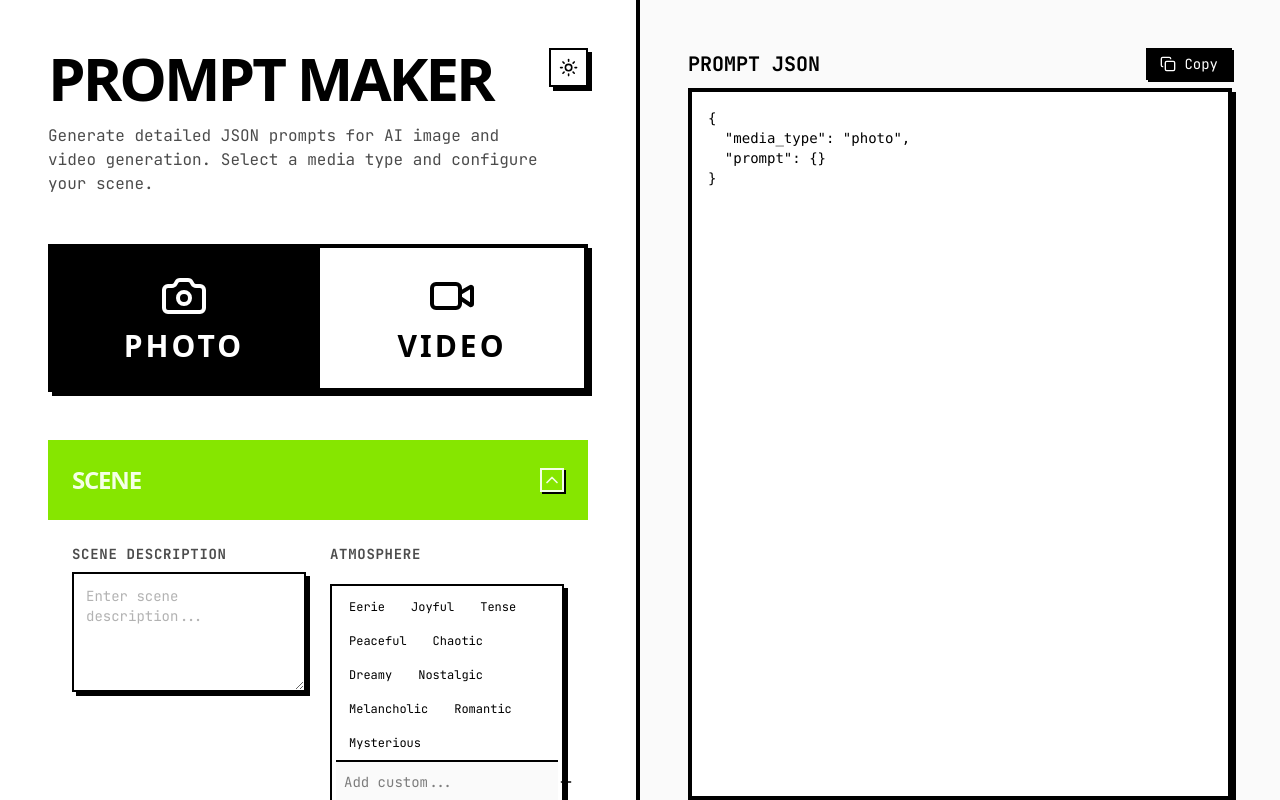
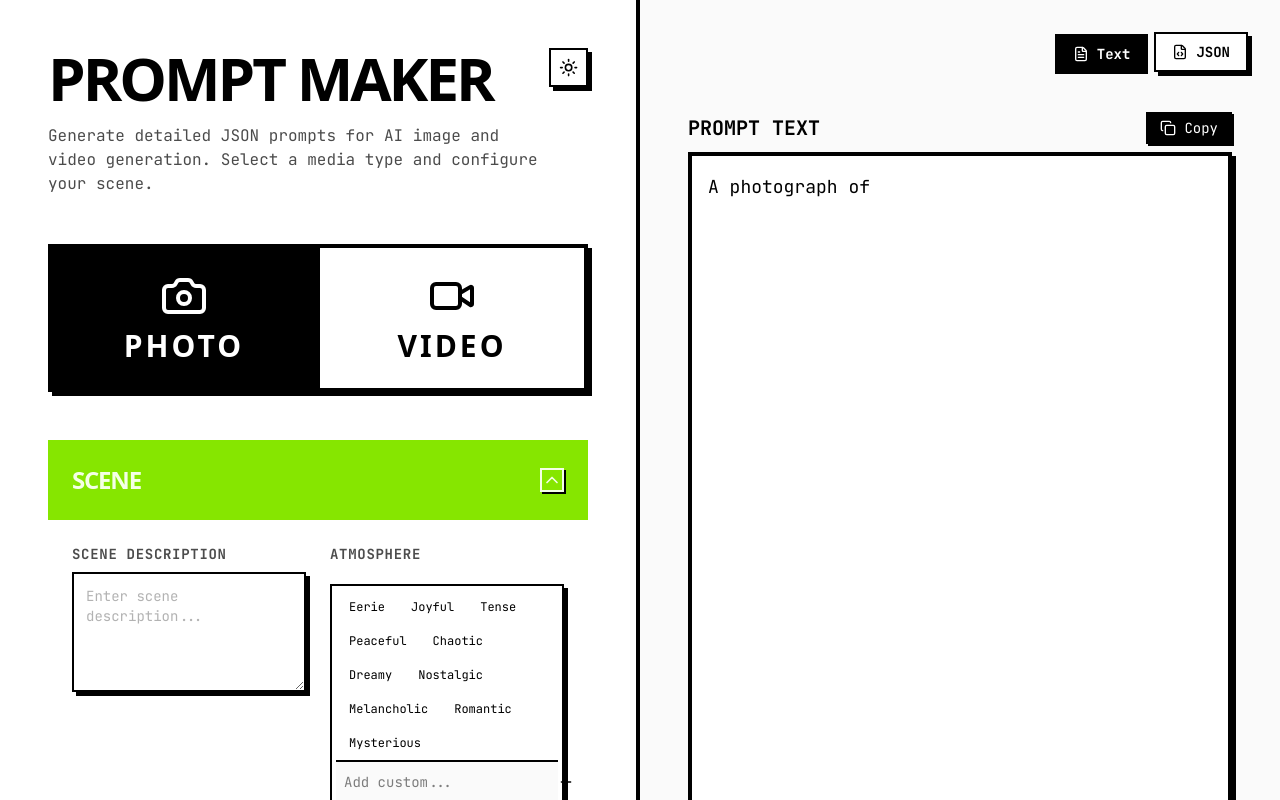
Before and after one commit to 3333444n/json-prompt-builder, a Next.js app: page / in a window 1280 px wide. Shown: the top 800 px of the page. Built offline with nearby package versions, Linux system fonts and the light colour scheme.

Commit message:
Add regular prompt visualizer

```diff
--- /dev/null
+++ b/components/form/text-preview.tsx
@@ -0,0 +1,110 @@
+"use client";
+
+import { usePrompt } from "@/context/prompt-context";
+import { Copy } from "lucide-react";
+import React from "react";
+
+export function TextPreview() {
+    const { state } = usePrompt();
+    const [copied, setCopied] = React.useState(false);
+
+    const promptText = React.useMemo(() => {
+        const parts: string[] = [];
+
+        // 1. Scene Description (This is usually the main subject/setting)
+        const sceneDesc = state.sections.scene?.description?.[0];
+        if (sceneDesc) {
+            parts.push(sceneDesc);
+        }
+
+        // 2. Iterate other sections
+        const excludedSections = ["scene"]; // Handled separately (description) or just regular iteration
+
+        // Helper to format values
+        const formatValues = (values: string[]) => values.join(", ");
+
+        // Order matters for a good prompt
+        const outputOrder = [
+            // "scene" fields like atmosphere, time_period etc. are good to have early
+            "scene",
+            "character",
+            "action",
+            "clothing",
+            "pose",
+            "place",
+            "lighting",
+            "cinematography",
+            "palette",
+            "cameraMotion",
+            "sound",
+            "speech"
+        ];
+
+        outputOrder.forEach(sectionId => {
+            const sectionData = state.sections[sectionId as keyof typeof state.sections];
+            if (!sectionData) return;
+
+            const sectionParts: string[] = [];
+
+            Object.entries(sectionData).forEach(([fieldId, values]) => {
+                if (!values || values.length === 0) return;
+
+                // Skip the description field as we handled it first (if it's the scene section)
+                if (sectionId === "scene" && fieldId === "description") return;
+
+                // For speech/actual_speech, maybe we want quotes?
+                if (sectionId === "speech" && fieldId === "actual_speech") {
+                    sectionParts.push(`"${values[0]}"`);
+                    return;
+                }
+
+                sectionParts.push(formatValues(values));
+            });
+
+            if (sectionParts.length > 0) {
+                parts.push(sectionParts.join(", "));
+            }
+        });
+
+        // Prefix with media type
+        const prefix = state.mediaType === "photo" ? "A photograph of" : "A video of";
+
+        // Check if we have a scene description to attach natural language to
+        let finalPrompt = "";
+
+        if (sceneDesc) {
+            finalPrompt = `${prefix} ${parts.join(", ")}`;
+        } else {
+            // If no main description, just list the attributes
+            finalPrompt = `${prefix} ${parts.join(", ")}`;
+        }
+
+        // Clean up double commas or empty spaces just in case
+        return finalPrompt.replace(/, ,/g, ",").trim();
+    }, [state]);
+
+    const handleCopy = () => {
+        navigator.clipboard.writeText(promptText);
+        setCopied(true);
+        setTimeout(() => setCopied(false), 2000);
+    };
+
+    return (
+        <div className="sticky top-6 h-[calc(100vh-3rem)] flex flex-col">
+            <div className="flex items-center justify-between mb-2">
+                <h3 className="font-mono text-xl font-bold uppercase">Prompt Text</h3>
+                <button
+                    onClick={handleCopy}
+                    className="flex items-center gap-2 px-3 py-1 bg-primary text-primary-foreground font-mono text-sm border-2 border-transparent hover:border-black dark:hover:border-white shadow-brutal-sm hover:translate-y-[2px] hover:shadow-none active:translate-y-[4px] transition-all"
+                >
+                    {copied ? "Copied!" : <><Copy className="w-4 h-4" /> Copy</>}
+                </button>
+            </div>
+            <div className="flex-1 rounded-sm border-4 border-black dark:border-white bg-card p-4 overflow-auto shadow-brutal font-mono text-lg leading-relaxed">
+                <p className="whitespace-pre-wrap text-foreground">
+                    {promptText}
+                </p>
+            </div>
+        </div>
+    );
+}
--- a/components/prompt-builder.tsx
+++ b/components/prompt-builder.tsx
@@ -1,17 +1,20 @@
 "use client";
 
-import React from "react";
+import React, { useState } from "react";
 import { usePrompt } from "@/context/prompt-context";
 import { SECTIONS } from "@/lib/section-data";
 import { MediaTypeToggle } from "./form/media-type-toggle";
 import { Section } from "./ui/section";
 import { MultiSelect } from "./ui/multi-select";
 import { JSONPreview } from "./form/json-preview";
+import { TextPreview } from "./form/text-preview";
 import { ThemeToggle } from "./theme-toggle";
 import { cn } from "@/lib/utils";
+import { FileCode, FileText } from "lucide-react";
 
 export function PromptBuilder() {
     const { state, updateField } = usePrompt();
+    const [viewMode, setViewMode] = useState<"json" | "text">("text");
 
     return (
         <div className="grid grid-cols-1 lg:grid-cols-2 min-h-screen bg-background text-foreground">
@@ -51,7 +54,7 @@ export function PromptBuilder() {
                                                 <textarea
                                                     className="w-full p-3 bg-card border-2 border-border font-mono text-sm shadow-brutal focus:outline-none focus:shadow-none focus:translate-x-[2px] focus:translate-y-[2px] transition-all min-h-[120px] resize-y placeholder:text-muted-foreground/50"
                                                     placeholder={`Enter ${field.label.toLowerCase()}...`}
-                                                    value={state.sections[section.id]?.[field.id]?.[0] || ""}
+                                                    value={state.sections[section.id as keyof typeof state.sections]?.[field.id]?.[0] || ""}
                                                     onChange={(e) => updateField(section.id, field.id, [e.target.value])}
                                                 />
                                             </div>
@@ -61,7 +64,7 @@ export function PromptBuilder() {
                                                 label={field.label}
                                                 options={field.options}
                                                 allowCustom={true}
-                                                selected={state.sections[section.id]?.[field.id] || []}
+                                                selected={state.sections[section.id as keyof typeof state.sections]?.[field.id] || []}
                                                 onChange={(values) => updateField(section.id, field.id, values)}
                                             />
                                         )}
@@ -73,19 +76,69 @@ export function PromptBuilder() {
                 </div>
             </div>
 
-            {/* Right Column: JSON Output */}
-            <div className="p-4 md:p-8 lg:p-12 bg-muted/20 hidden lg:block">
-                <JSONPreview />
+            {/* Right Column: Key Output */}
+            <div className="p-4 md:p-8 lg:p-12 bg-muted/20 hidden lg:block relative">
+                <div className="absolute top-8 right-8 z-10 flex gap-2">
+                    <button
+                        onClick={() => setViewMode("text")}
+                        className={cn(
+                            "flex items-center gap-2 px-4 py-2 font-mono font-bold text-sm border-2 border-black dark:border-white transition-all shadow-brutal",
+                            viewMode === "text"
+                                ? "bg-black text-white dark:bg-white dark:text-black translate-x-[2px] translate-y-[2px] shadow-none"
+                                : "bg-card hover:translate-x-[2px] hover:translate-y-[2px] hover:shadow-none"
+                        )}
+                    >
+                        <FileText className="w-4 h-4" />
+                        Text
+                    </button>
+                    <button
+                        onClick={() => setViewMode("json")}
+                        className={cn(
+                            "flex items-center gap-2 px-4 py-2 font-mono font-bold text-sm border-2 border-black dark:border-white transition-all shadow-brutal",
+                            viewMode === "json"
+                                ? "bg-black text-white dark:bg-white dark:text-black translate-x-[2px] translate-y-[2px] shadow-none"
+                                : "bg-card hover:translate-x-[2px] hover:translate-y-[2px] hover:shadow-none"
+                        )}
+                    >
+                        <FileCode className="w-4 h-4" />
+                        JSON
+                    </button>
+                </div>
+
+                <div className="pt-16">
+                    {viewMode === "json" ? <JSONPreview /> : <TextPreview />}
+                </div>
             </div>
 
-            {/* Mobile JSON Preview: Could be a drawer or just stacked.
-          For now, hiding on mobile until a better "toggle" solution or if user requests it.
-          But requirement said "2 columns", implying desktop focus.
-          Let's add a button to view JSON on mobile later if needed.
-          For now, let's just make it appear at bottom on mobile via generic css.
-      */}
+            {/* Mobile Preview */}
             <div className="p-4 md:p-8 bg-muted/20 lg:hidden border-t-4 border-black dark:border-border">
-                <JSONPreview />
+                <div className="flex gap-2 mb-4 justify-end">
+                    <button
+                        onClick={() => setViewMode("text")}
+                        className={cn(
+                            "flex items-center gap-2 px-3 py-1 font-mono font-bold text-xs border-2 border-black dark:border-white transition-all shadow-brutal-sm",
+                            viewMode === "text"
+                                ? "bg-black text-white dark:bg-white dark:text-black translate-x-[2px] translate-y-[2px] shadow-none"
+                                : "bg-card hover:translate-x-[2px] hover:translate-y-[2px] hover:shadow-none"
+                        )}
+                    >
+                        <FileText className="w-3 h-3" />
+                        Text
+                    </button>
+                    <button
+                        onClick={() => setViewMode("json")}
+                        className={cn(
+                            "flex items-center gap-2 px-3 py-1 font-mono font-bold text-xs border-2 border-black dark:border-white transition-all shadow-brutal-sm",
+                            viewMode === "json"
+                                ? "bg-black text-white dark:bg-white dark:text-black translate-x-[2px] translate-y-[2px] shadow-none"
+                                : "bg-card hover:translate-x-[2px] hover:translate-y-[2px] hover:shadow-none"
+                        )}
+                    >
+                        <FileCode className="w-3 h-3" />
+                        JSON
+                    </button>
+                </div>
+                {viewMode === "json" ? <JSONPreview /> : <TextPreview />}
             </div>
         </div>
     );
```
